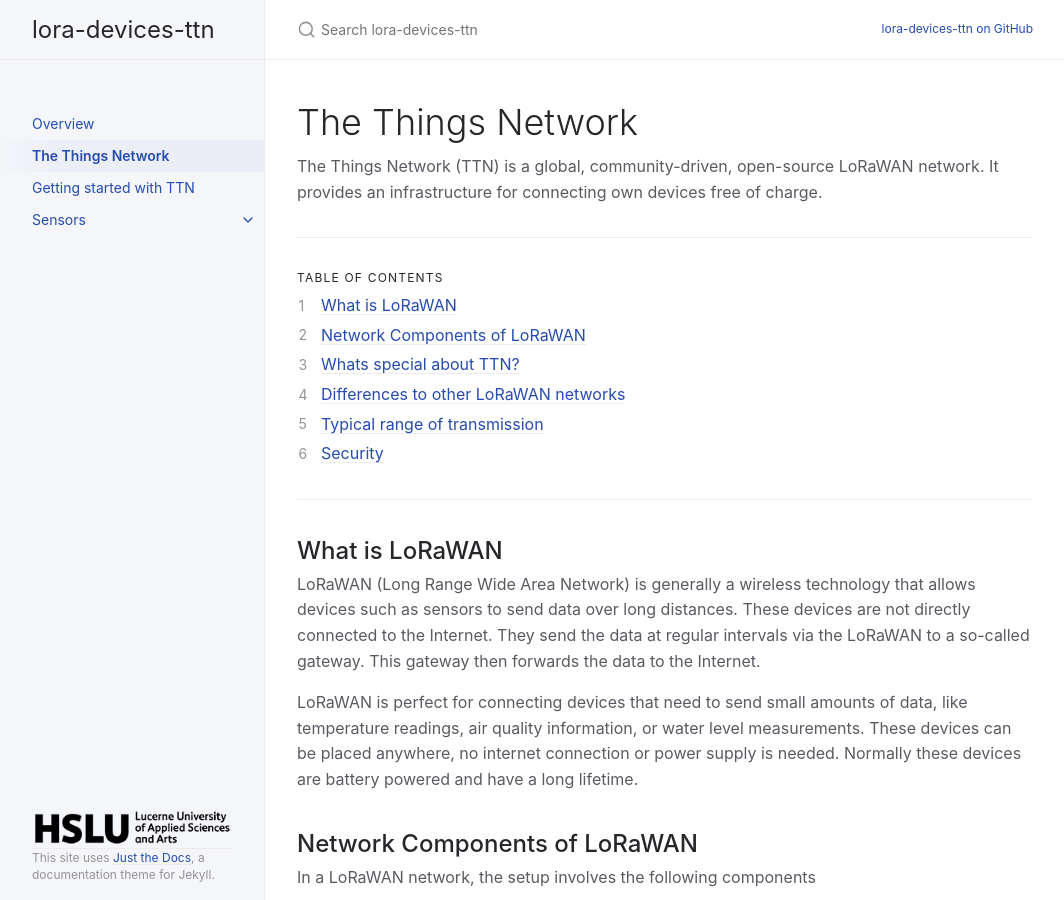
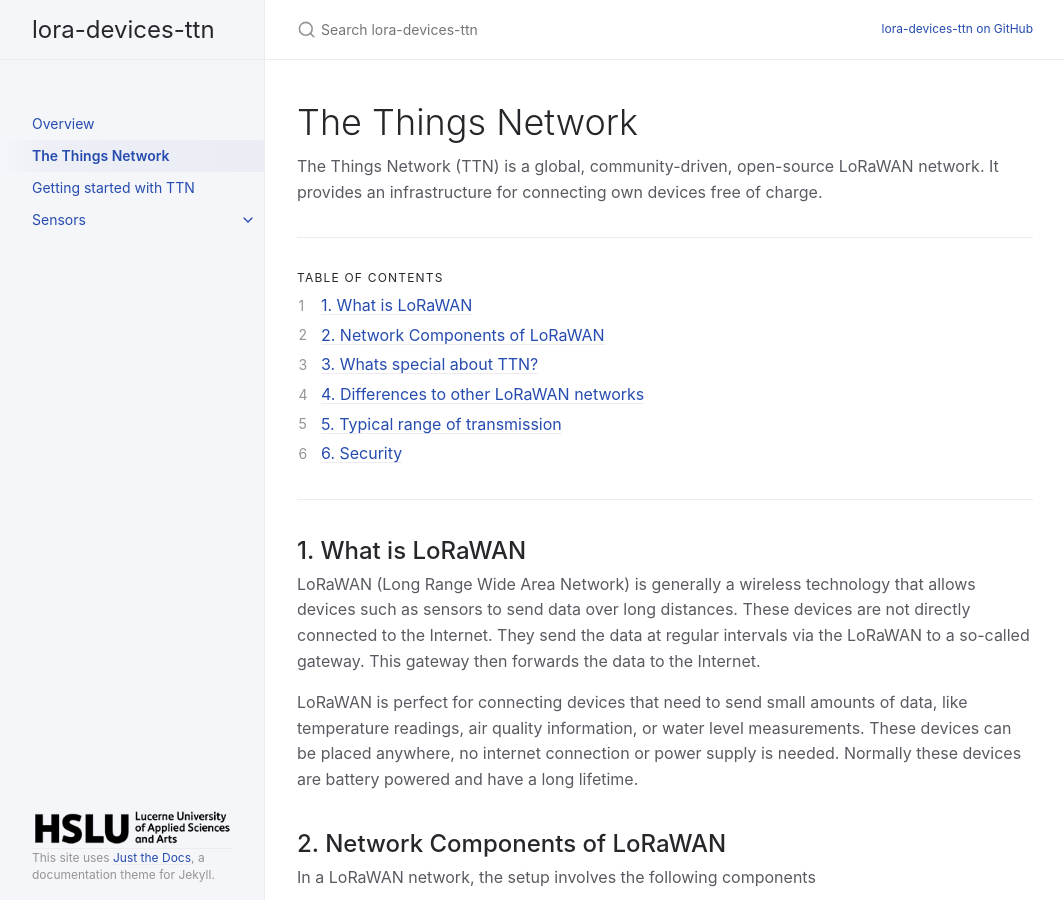
Before and after one commit to hslu-ige-laes/lora-devices-ttn, a Jekyll site: the page built from docs/ttn.md, in a window 1280 px wide and 900 px high. Shown: the whole window, without its empty margins (107-1171 px from the left). Built offline with Jekyll 4.4.1, drawn with Linux system fonts in a browser that asks for light colours; some of the changed text lies outside the part shown.

Commit message:
Update ttn.md

```diff
--- a/docs/ttn.md
+++ b/docs/ttn.md
@@ -19,14 +19,14 @@ The Things Network (TTN) is a global, community-driven, open-source LoRaWAN netw
 
 ---
 
-## What is LoRaWAN
+## 1. What is LoRaWAN
 LoRaWAN (Long Range Wide Area Network) is generally a wireless technology that allows devices such as sensors to send data over long distances. These devices are not directly connected to the Internet.
 They send the data at regular intervals via the LoRaWAN to a so-called gateway. This gateway then forwards the data to the Internet.
 
 LoRaWAN is perfect for connecting devices that need to send small amounts of data, like temperature readings, air quality information, or water level measurements. These devices can be placed anywhere, no internet connection or power supply is needed.
 Normally these devices are battery powered and have a long lifetime.
 
-## Network Components of LoRaWAN
+## 2. Network Components of LoRaWAN
 In a LoRaWAN network, the setup involves the following components
 
 - **Sensors/Devices**<br>
@@ -49,16 +49,16 @@ The data flow is as follows
 1. The application server processes and stores the data, making it available for analysis or integration with other services
 1. The End User application receives the data from the application server and may process and/or visualize it
 
-## Whats special about TTN?
+## 3. Whats special about TTN?
 This public network is free of charge and built on the principle of shared infrastructure, meaning that users can benefit from existing gateways deployed by others in the community.
 As long as there are TTN gateways within the reception range of your sensor device, you can utilize the network without the need to deploy your own gateway.
 
-## Differences to other LoRaWAN networks
+## 4. Differences to other LoRaWAN networks
 In Switzerland, for example, the company Swisscom offers a similar network, although there is a charge for it.
 Here, Swisscom maintains the entire network infrastructure and you only have to integrate your own sensor devices. With the TTN, every individual can contribute to this infrastructure and
 install a gateway at home, for example. This gateway then not only forwards LoRa telegrams from one's own devices, but also from other users to the Internet.
 
-## Typical range of transmission
+## 5. Typical range of transmission
 The typical range for LoRaWAN devices is a few hundred meters to a few kilometers in urban areas and several kilometers in rural or open environments.
 It is as well possible to place devices in buildings and have the next gateway somewhere outside.
 
@@ -80,6 +80,6 @@ However, the actual range can vary depending on several factors
 - **Sensor Device Orientation**<br>
   Each antenna has a designed orientation. Refer to the sensor device datasheets to see how you place best the devices.
 
-## Security
+## 6. Security
 LoRaWAN networks are designed with robust security measures, for example including encryption, device authentication and message integrity checks.
 Overall LoRaWAN networks are considered secure for various IoT applications.
```
